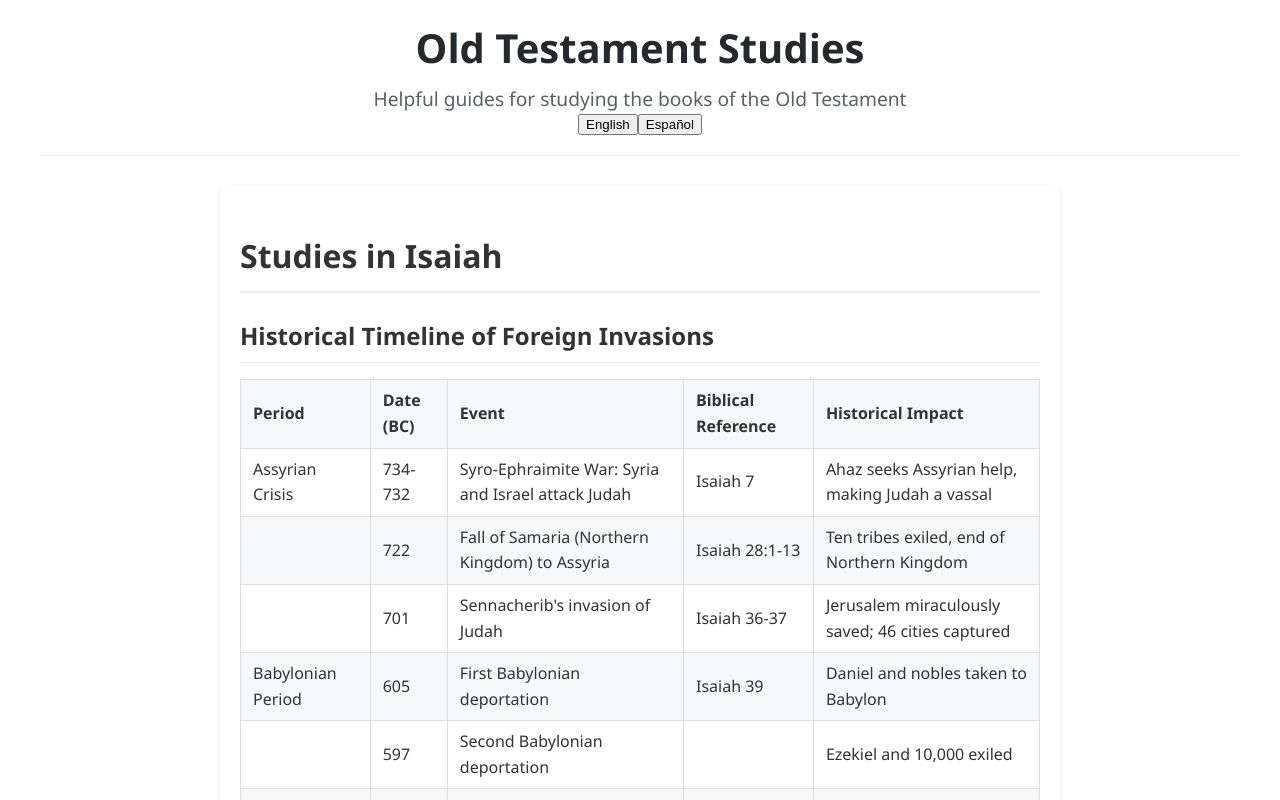
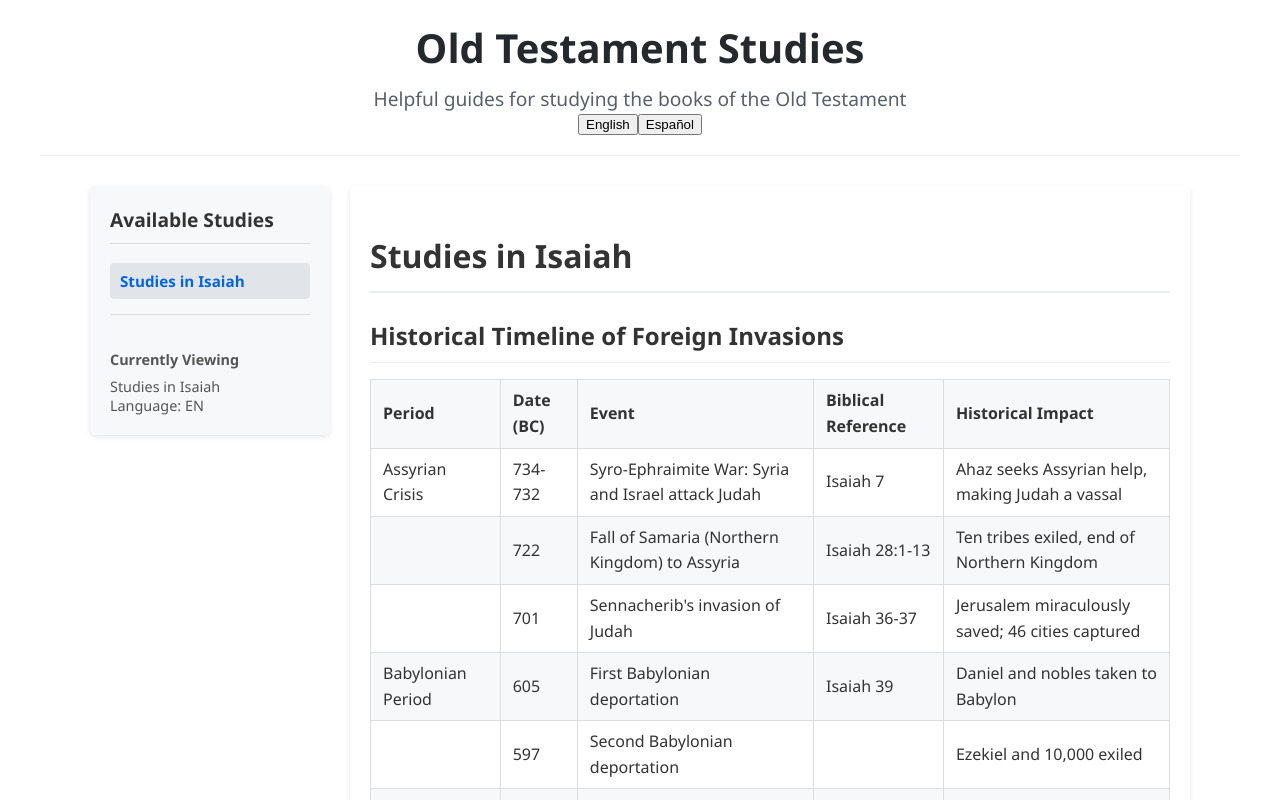
Before and after one commit to migarciaduran/OldTestament, a React (Create React App) app in the folder old-testament-studies/: page /studies/1 in a window 1280 px wide. Shown: the top 800 px of the page. Built offline with nearby package versions, Linux system fonts and the light colour scheme.

Commit message:
Enhance MarkdownViewer with study selection and display features; update translations for bilingual support

```diff
--- a/old-testament-studies/src/App.tsx
+++ b/old-testament-studies/src/App.tsx
@@ -55,9 +55,14 @@ function App(): JSX.Element {
           </button>
         </div>
       </header>
-
       <main className="App-main">
-        <MarkdownViewer filePath={selectedStudy.filename} language={language} />
+        <MarkdownViewer
+          filePath={selectedStudy.filename}
+          language={language}
+          studies={studiesConfig}
+          selectedStudy={selectedStudy}
+          onSelectStudy={setSelectedStudy}
+        />
       </main>
     </div>
   );
--- a/old-testament-studies/src/components/MarkdownViewer.tsx
+++ b/old-testament-studies/src/components/MarkdownViewer.tsx
@@ -10,6 +10,16 @@ import '../styles/MarkdownViewer.css'; // Component-specific styling
 interface MarkdownViewerProps {
   filePath: string;
   language: string;
+  studies?: Study[];
+  selectedStudy?: Study;
+  onSelectStudy?: (study: Study) => void;
+}
+
+interface Study {
+  id: string;
+  titleKey: string;
+  filename: string;
+  descriptionKey: string;
 }
 
 interface MarkdownContentResult {
@@ -79,7 +89,13 @@ const useMarkdownContent = (filePath: string, language: string): UseQueryResult<
  * @param props - Component props (filePath and language)
  * @returns React component
  */
-const MarkdownViewer: React.FC<MarkdownViewerProps> = ({ filePath, language }) => {
+const MarkdownViewer: React.FC<MarkdownViewerProps> = ({
+  filePath,
+  language,
+  studies = [],
+  selectedStudy,
+  onSelectStudy
+}) => {
   const { t } = useTranslation(); // Translation function
 
   // Use our custom hook to fetch the markdown content
@@ -87,14 +103,39 @@ const MarkdownViewer: React.FC<MarkdownViewerProps> = ({ filePath, language }) =
 
   // Conditional rendering based on query state
   if (isLoading) return <div className="loading">{t('app.loading')}</div>; // Show loading message
-  if (error) return <div className="error">{t('app.error', { message: error.message })}</div>; // Show error message
+  if (error) return <div className="error">{t('app.error', { message: error.message })}</div>; // Show error message  // Render the Markdown content
+  return (
+    <div className="markdown-view-layout">
+      {/* Sidebar showing selected file info and navigation */}
+      <div className="selected-file-sidebar">
+        <h3>{t('app.availableStudies')}</h3>
+        <div className="study-list">
+          {studies.map(study => (
+            <div
+              key={study.id}
+              className={`study-item ${selectedStudy?.id === study.id ? 'active' : ''}`}
+              onClick={() => onSelectStudy && onSelectStudy(study)}
+            >
+              {t(study.titleKey)}
+            </div>
+          ))}
+        </div>
 
-  // Render the Markdown content
-  return (
-    <div className="markdown-container">
-      {/* ReactMarkdown converts the markdown string to React components */}
-      {/* remarkGfm enables GitHub-flavored Markdown support */}
-      <ReactMarkdown remarkPlugins={[remarkGfm]}>{content || ''}</ReactMarkdown>
+        {selectedStudy && (
+          <div className="selected-file-info">
+            <h4>{t('app.currentlyViewing')}</h4>
+            <div className="selected-file-name">{t(selectedStudy.titleKey)}</div>
+            <div>{t('app.selectedLanguage')}: {language.toUpperCase()}</div>
+          </div>
+        )}
+      </div>
+
+      {/* Markdown content area */}
+      <div className="markdown-container">
+        {/* ReactMarkdown converts the markdown string to React components */}
+        {/* remarkGfm enables GitHub-flavored Markdown support */}
+        <ReactMarkdown remarkPlugins={[remarkGfm]}>{content || ''}</ReactMarkdown>
+      </div>
     </div>
   );
 };
--- a/old-testament-studies/src/i18n/locales/en/translation.json
+++ b/old-testament-studies/src/i18n/locales/en/translation.json
@@ -4,7 +4,9 @@
     "subtitle": "Helpful guides for studying the books of the Old Testament",
     "availableStudies": "Available Studies",
     "loading": "Loading content...",
-    "error": "Error: {{message}}"
+    "error": "Error: {{message}}",
+    "currentlyViewing": "Currently Viewing",
+    "selectedLanguage": "Language"
   },
   "studies": {
     "isaiah": {
--- a/old-testament-studies/src/i18n/locales/es/translation.json
+++ b/old-testament-studies/src/i18n/locales/es/translation.json
@@ -4,7 +4,9 @@
     "subtitle": "Guías útiles para estudiar los libros del Antiguo Testamento",
     "availableStudies": "Estudios Disponibles",
     "loading": "Cargando contenido...",
-    "error": "Error: {{message}}"
+    "error": "Error: {{message}}",
+    "currentlyViewing": "Viendo Actualmente",
+    "selectedLanguage": "Idioma"
   },
   "studies": {
     "isaiah": {
--- a/old-testament-studies/src/styles/MarkdownViewer.css
+++ b/old-testament-studies/src/styles/MarkdownViewer.css
@@ -7,6 +7,71 @@
   background-color: #fff;
   border-radius: 5px;
   box-shadow: 0 2px 5px rgba(0, 0, 0, 0.1);
+}
+
+/* New layout styles */
+.markdown-view-layout {
+  display: flex;
+  align-items: flex-start;
+  width: 100%;
+  max-width: 1100px;
+  margin: 0 auto;
+}
+
+.selected-file-sidebar {
+  width: 200px;
+  padding: 20px;
+  margin-right: 20px;
+  background-color: #f6f8fa;
+  border-radius: 5px;
+  box-shadow: 0 2px 5px rgba(0, 0, 0, 0.1);
+  position: sticky;
+  top: 20px;
+}
+
+.selected-file-sidebar h3 {
+  margin-top: 0;
+  border-bottom: 1px solid #ddd;
+  padding-bottom: 10px;
+  font-size: 1.2em;
+}
+
+.selected-file-sidebar h4 {
+  margin-top: 20px;
+  margin-bottom: 8px;
+  font-size: 1em;
+  color: #555;
+}
+
+.study-list {
+  margin-bottom: 15px;
+}
+
+.study-item {
+  padding: 8px 10px;
+  margin-bottom: 5px;
+  border-radius: 4px;
+  cursor: pointer;
+  transition: background-color 0.2s;
+  font-size: 0.95em;
+}
+
+.study-item:hover {
+  background-color: #e6e8eb;
+}
+
+.study-item.active {
+  background-color: #e1e4e8;
+  font-weight: bold;
+  color: #0366d6;
+}
+
+.selected-file-info {
+  font-size: 0.9em;
+  color: #555;
+  border-top: 1px solid #ddd;
+  padding-top: 15px;
+  margin-top: 5px;
 }
 
 .markdown-container h1 {
```
